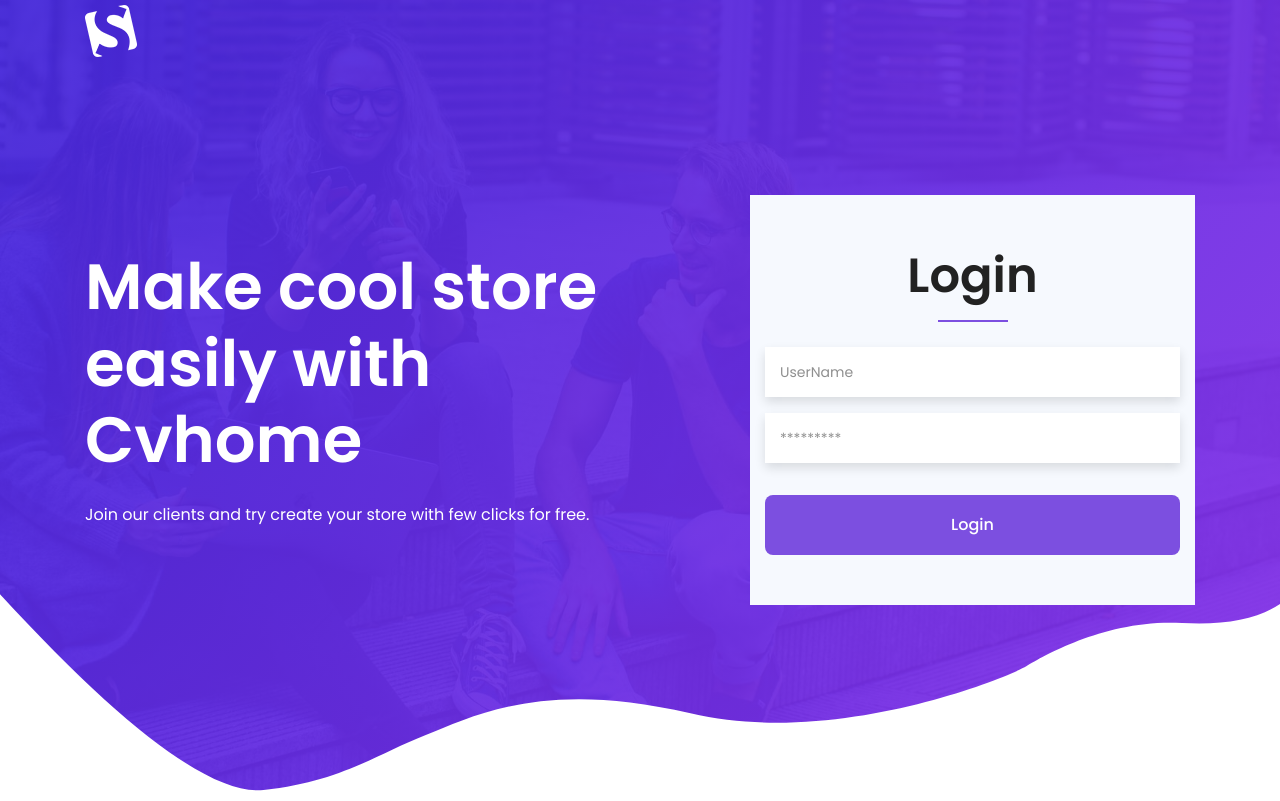
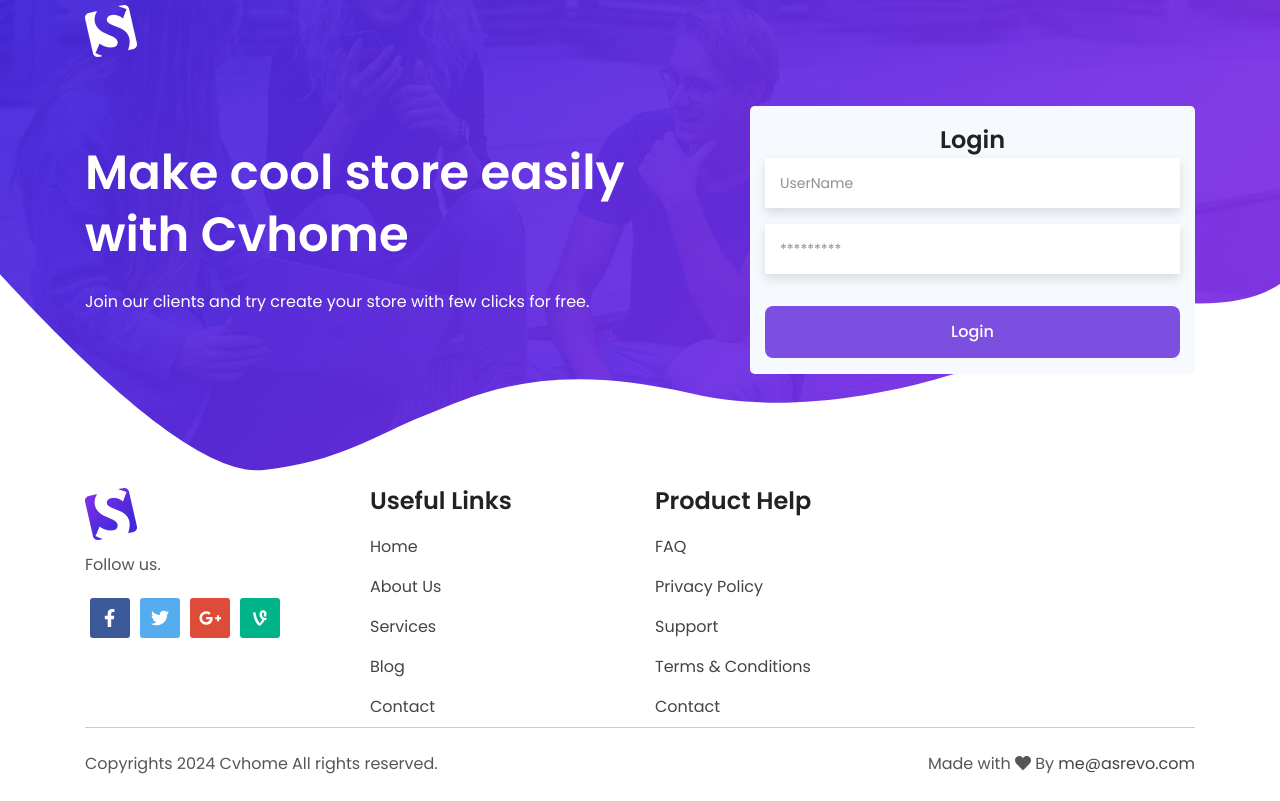
Before and after one commit to cvhome-saas/uaa, an Angular app in the folder src/main/resources/uaa-fe/: page /login in a window 1280 px wide. Built offline with nearby package versions, Linux system fonts and the light colour scheme.

Commit message:
inital commit

```diff
--- a/src/main/resources/uaa-fe/public/css/style.css
+++ b/src/main/resources/uaa-fe/public/css/style.css
@@ -382,7 +382,7 @@ img {
 }
 
 .ptb_50 {
-  padding: 50px 0;
+  padding: 1rem 0;
 }
 
 .ptb_100 {
@@ -1329,7 +1329,7 @@ img {
 :: 8.0 WELCOME AREA CSS
 ****************************** */
 .welcome-area {
-  height: 800px;
+  height: 60vh;
   z-index: 1;
 }
 
@@ -2589,7 +2589,6 @@ img {
 }
 
 .contact-box button {
-  height: 60px;
   border-radius: 8px;
   background: var(--primary-color-2) !important;
 }
--- a/src/main/resources/uaa-fe/src/app/pages/home/home.component.html
+++ b/src/main/resources/uaa-fe/src/app/pages/home/home.component.html
@@ -3,7 +3,7 @@
     <div class="row align-items-center justify-content-center">
       <div class="col-12 col-lg-7">
         <div class="welcome-intro">
-          <h1 class="text-white">{{ title }}</h1>
+          <h2 class="text-white">{{ title }}</h2>
           <p class="text-white my-4">{{ desc }}</p>
         </div>
       </div>
--- a/src/main/resources/uaa-fe/src/app/pages/public/componants/footer/footer.component.html
+++ b/src/main/resources/uaa-fe/src/app/pages/public/componants/footer/footer.component.html
@@ -1,6 +1,6 @@
 <footer class="footer-area footer-fixed">
   <!-- Footer Top -->
-  <div class="footer-top ptb_100">
+  <div class="footer-top">
     <div class="container">
       <div class="row">
         <div class="col-12 col-sm-6 col-lg-3">
--- a/src/main/resources/uaa-fe/src/app/pages/public/pages/login/login.component.html
+++ b/src/main/resources/uaa-fe/src/app/pages/public/pages/login/login.component.html
@@ -1,9 +1,9 @@
-<section id="contact" class="contact-area bg-gray ptb_50">
+<section id="contact" class="contact-area bg-gray ptb_50 rounded-lg">
   <div class="container">
     <div class="row justify-content-center">
       <div class="col-12 col-md-10 col-lg-8">
-        <div class="section-heading text-center" style="margin-bottom: 40px">
-          <h2 class="text-capitalize">{{ title }}</h2>
+        <div class="text-center">
+          <h3 class="text-capitalize">{{ title }}</h3>
         </div>
       </div>
     </div>
```
